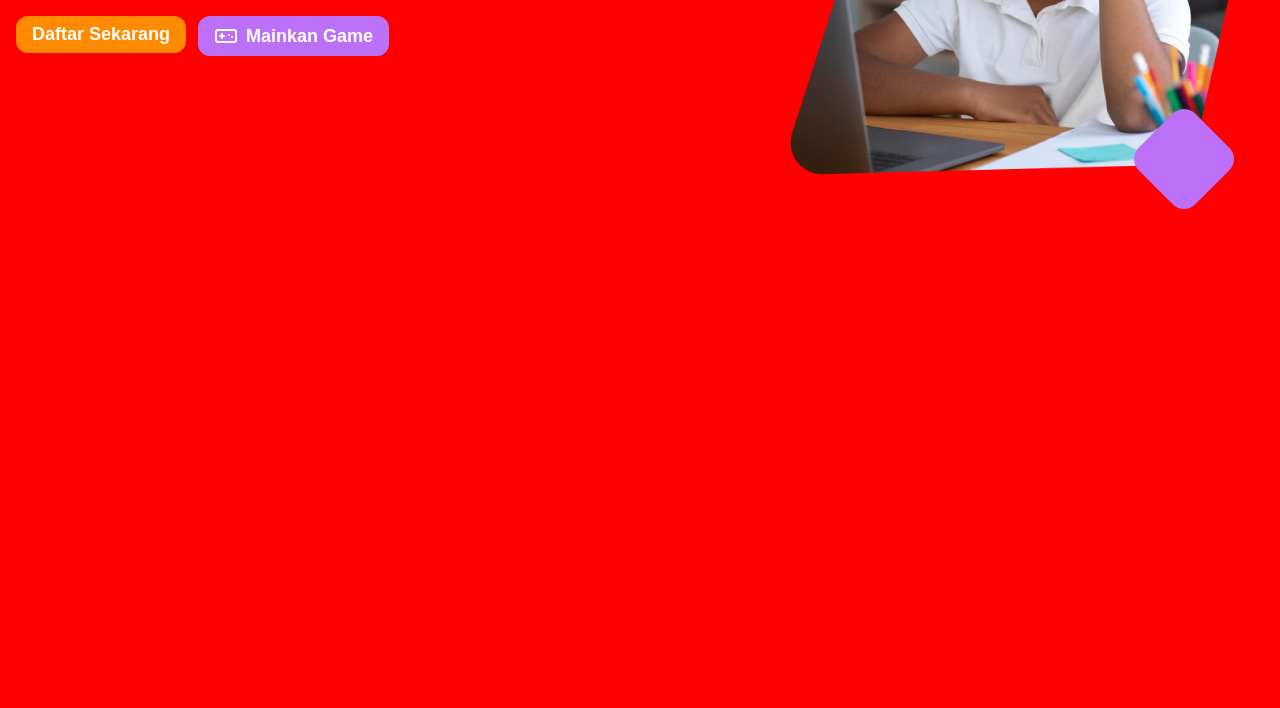
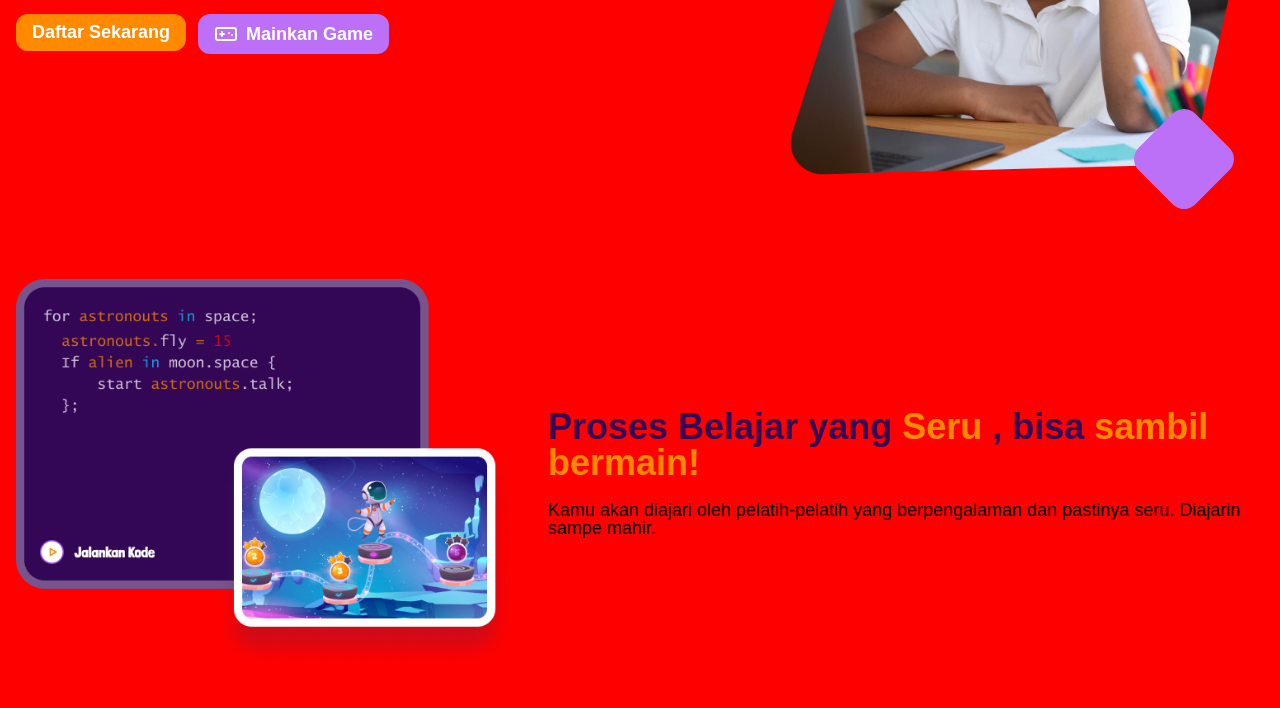
Before and after one commit to ErfanKashef/kids-Course, a plain HTML site: page index.html in a window 1280 px wide. Shown: the part 398-1106 px from the top of the page. Before the commit the page ends 800 px from the top, so only its background shows below. Drawn offline with Linux system fonts and the light colour scheme.

Commit message:
feat:add section code game

```diff
--- a/index.html
+++ b/index.html
@@ -176,6 +176,27 @@
           </div>
         </div>
       </section>
+      <!-- code game -->
+      <section class="codegame-section">
+        <div class="codegame-container">
+          <!-- تصویر -->
+          <div class="image-wrapper">
+            <img src="/img/kidcode.png" alt="kids" class="codegame-image" />
+          </div>
+
+          <!-- متن -->
+          <div class="text-wrapper">
+            <p class="title">
+              Proses Belajar yang <span class="highlight-orange"> Seru</span> ,
+              bisa <span class="highlight-orange">sambil bermain!</span>
+            </p>
+            <p class="description">
+              Kamu akan diajari oleh pelatih-pelatih yang berpengalaman dan
+              pastinya seru. Diajarin sampe mahir.
+            </p>
+          </div>
+        </div>
+      </section>
     </div>
     <script>
       const menuToggle = document.getElementById("menu-toggle");
--- a/style/style.css
+++ b/style/style.css
@@ -164,7 +164,7 @@ body {
   background: none;
   border: none;
   cursor: pointer;
-  display: none; /* فقط در موبایل */
+  display: none;
 }
 .free-trial {
   display: flex;
@@ -175,7 +175,7 @@ body {
 }
 
 #close-icon {
-  display: none; /* پیش‌فرض مخفی */
+  display: none;
 }
 
 /* منوی موبایل */
@@ -192,7 +192,6 @@ body {
   display: block;
 }
 
-/* فقط در موبایل دکمه و منوی موبایل دیده میشه */
 @media (max-width: 768px) {
   .desktop-menu {
     display: none;
@@ -203,7 +202,7 @@ body {
 }
 
 /* --------------- header --------------- */
-/* ساختار کلی */
+
 .header-section {
   padding: 2.5rem 0;
 }
@@ -216,7 +215,6 @@ body {
   gap: 2.5rem;
 }
 
-/* متن و دکمه‌ها */
 .text-buttons {
   flex: 1 1 50%;
   display: flex;
@@ -238,7 +236,7 @@ body {
 }
 
 .title {
-  font-size: 1.875rem; /* 3xl */
+  font-size: 1.875rem;
   font-weight: 700;
   color: #330656;
   margin: 0;
@@ -246,7 +244,7 @@ body {
 
 @media (min-width: 768px) {
   .title {
-    font-size: 2.25rem; /* 4xl */
+    font-size: 2.25rem;
   }
 }
 
@@ -263,7 +261,7 @@ body {
 }
 
 .description {
-  font-size: 1.125rem; /* lg */
+  font-size: 1.125rem;
   font-weight: 500;
   margin: 0;
   color: #000;
@@ -271,7 +269,7 @@ body {
 
 @media (min-width: 768px) {
   .description {
-    font-size: 1.25rem; /* xl */
+    font-size: 1.25rem;
   }
 }
 
@@ -292,9 +290,9 @@ body {
 
 .btn {
   font-weight: 600;
-  font-size: 1.125rem; /* lg */
+  font-size: 1.125rem;
   padding: 0.5rem 1rem;
-  border-radius: 0.75rem; /* rounded-xl */
+  border-radius: 0.75rem;
   cursor: pointer;
   color: white;
   border: none;
@@ -327,7 +325,6 @@ body {
   background-color: #9f57e1;
 }
 
-/* آیکون داخل دکمه */
 .icon-gamepad {
   stroke: white;
 }
@@ -366,7 +363,6 @@ body {
   display: none;
 }
 
-/* نمایش تصویر و دکور در دسکتاپ */
 @media (min-width: 768px) {
   .image-bee {
     display: block;
@@ -377,7 +373,6 @@ body {
   }
 }
 
-/* ریسپانسیو - موبایل */
 @media (max-width: 767px) {
   .header-container {
     flex-direction: column-reverse;
@@ -389,3 +384,80 @@ body {
     justify-content: center;
   }
 }
+/* --------------- code game --------------- */
+.codegame-section {
+  padding-top: 2.5rem;
+  padding-bottom: 2.5rem;
+}
+
+.codegame-container {
+  display: flex;
+  justify-content: space-around;
+  align-items: center;
+  gap: 2rem;
+  flex-wrap: wrap;
+  flex-direction: column-reverse; /* موبایل: متن بالاست تصویر پایین */
+  text-align: center;
+}
+
+/* در دسکتاپ کنار هم */
+@media (min-width: 768px) {
+  .codegame-container {
+    flex-direction: row;
+    text-align: left;
+  }
+}
+
+.image-wrapper {
+  flex: 1 1 50%;
+  display: flex;
+  justify-content: center;
+  width: 100%;
+  max-width: 500px;
+}
+
+.codegame-image {
+  width: 100%;
+  height: auto;
+  max-width: 100%;
+}
+
+.text-wrapper {
+  flex: 1 1 50%;
+  display: flex;
+  flex-direction: column;
+  gap: 1.25rem;
+  width: 100%;
+  padding-left: 1rem;
+  padding-right: 1rem;
+  color: #330656;
+}
+
+@media (min-width: 768px) {
+  .text-wrapper {
+    padding-left: 0;
+    padding-right: 0;
+  }
+}
+
+.title {
+  font-size: 1.875rem; /* text-3xl */
+  font-weight: 700;
+  margin: 0;
+}
+
+@media (min-width: 768px) {
+  .title {
+    font-size: 2.25rem; /* text-4xl */
+  }
+}
+
+.highlight-orange {
+  color: #ff8a00;
+}
+
+.description {
+  font-size: 1.125rem; /* text-lg */
+  font-weight: 400;
+  margin: 0;
+}
```
Also changed, not shown: img/kidcode.png (added).
